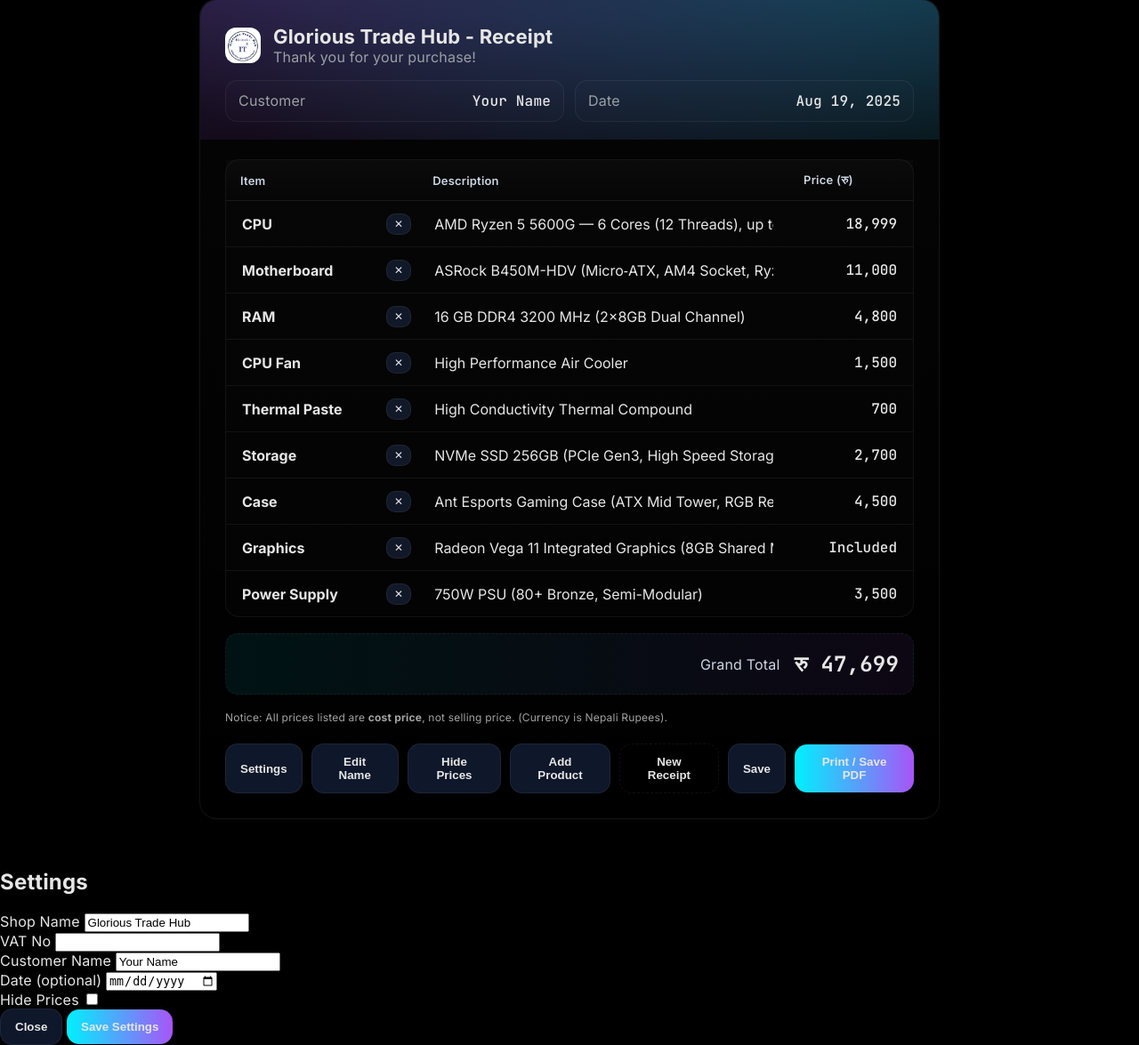
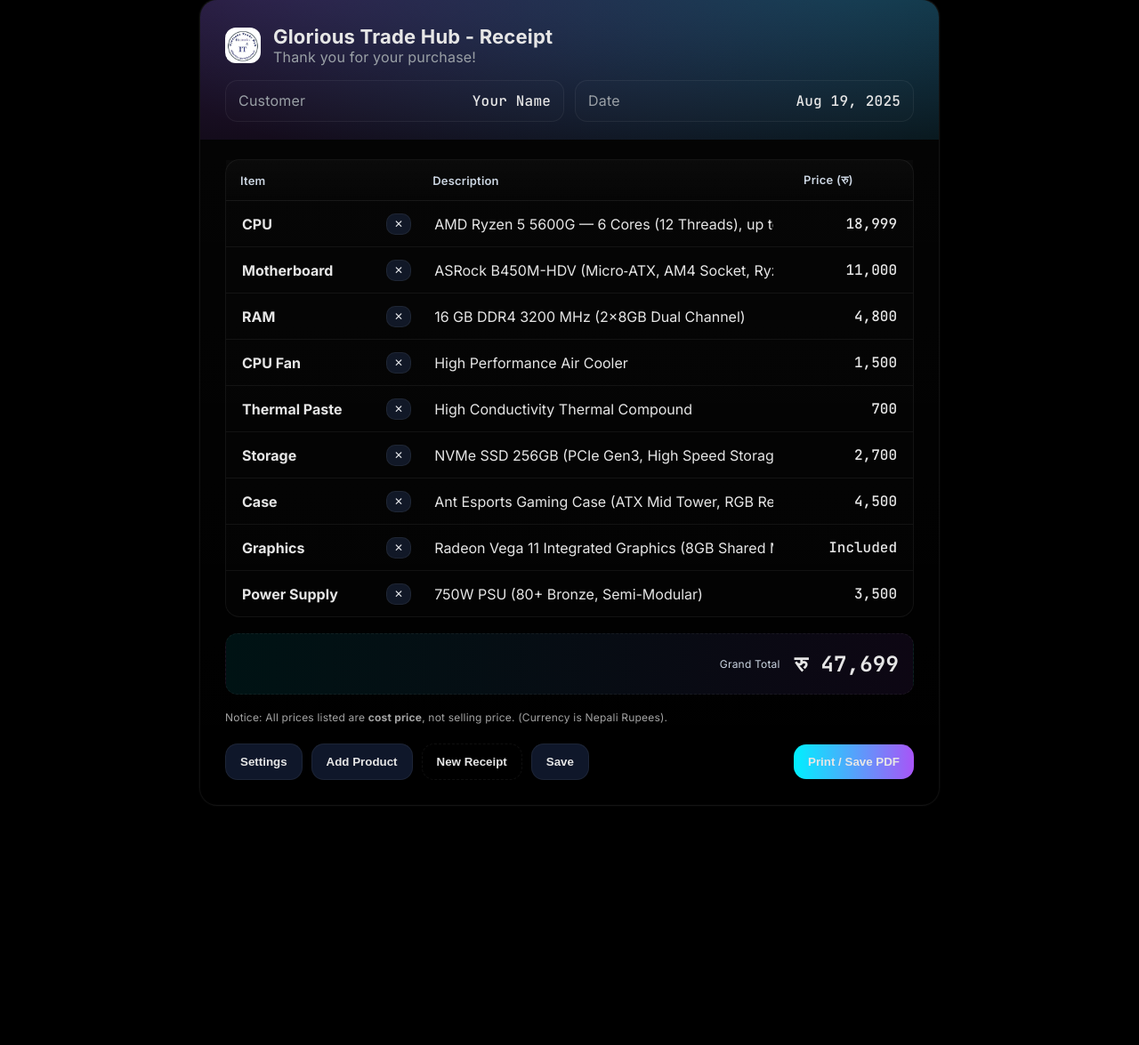
Before and after one commit to smaite/projects, a PHP site: page /receipt.php in a window 1280 px wide. Shown: the part 57-1232 px from the top of the page at 89% size. After the commit the page ends 963 px from the top, so only its background shows below. Run offline with PHP 8.4, Linux system fonts and the light colour scheme.

Commit message:
Update receipt.php

```diff
--- a/projects/receipt.php
+++ b/projects/receipt.php
@@ -196,6 +196,16 @@ if ($dateISO !== '') {
     .hide-prices .table tbody td.price{display:none}
     /* Keep remove button visible even when price column hidden */
     .hide-prices .table tbody td .row-remove{display:inline-block}
+    /* Settings modal */
+    .modal-overlay{position:fixed; inset:0; background:rgba(0,0,0,0.6); display:none; align-items:center; justify-content:center; z-index:9999}
+    .modal{width:min(640px, 92vw); background:#0a0a0a; border:1px solid var(--line); border-radius:16px; padding:20px; box-shadow:0 30px 60px rgba(0,0,0,0.6)}
+    .modal h2{margin:0 0 8px 0; font-size:18px}
+    .form-grid{display:grid; grid-template-columns:1fr 1fr; gap:12px}
+    .form-row{display:flex; flex-direction:column; gap:6px}
+    .label{font-size:12px; color:#9aa0a6}
+    .input{border:1px solid var(--line); border-radius:12px; padding:10px 12px; background:transparent; color:var(--text)}
+    .input[type="checkbox"]{width:auto}
+    .modal-actions{display:flex; justify-content:flex-end; gap:10px; margin-top:14px}
     @media (max-width: 640px){.meta{grid-template-columns:1fr}.wrap{padding:16px}}
     @media print{
       body{background:#000;color:#fff}
@@ -281,8 +291,6 @@ if ($dateISO !== '') {
           <div class="actions">
             <div class="editor-tools stack">
               <button class="btn secondary" type="button" onclick="openSettings()">Settings</button>
-              <button class="btn secondary" type="button" onclick="editName()">Edit Name</button>
-              <button class="btn secondary" type="button" id="toggle-prices-btn" onclick="togglePrices()">Hide Prices</button>
               <button class="btn secondary" type="button" onclick="addRow()">Add Product</button>
               <button class="btn ghost" type="button" onclick="newReceipt()">New Receipt</button>
               <button class="btn secondary" type="submit">Save</button>
@@ -352,9 +360,11 @@ if ($dateISO !== '') {
       // seed customer input live from display
       document.getElementById('set-customer-name').value = document.getElementById('customer-name-display').textContent.trim();
       document.getElementById('set-hide-prices').checked = document.getElementById('card-root').classList.contains('hide-prices');
+      document.body.style.overflow = 'hidden';
     }
     function closeSettings(){
       document.getElementById('settings-overlay').style.display = 'none';
+      document.body.style.overflow = '';
     }
     document.getElementById('settings-overlay').addEventListener('click', function(e){
       if(e.target === this){ closeSettings(); }
@@ -390,8 +400,6 @@ if ($dateISO !== '') {
           const hide = document.getElementById('set-hide-prices').checked;
           const card = document.getElementById('card-root');
           card.classList.toggle('hide-prices', hide);
-          const btn = document.getElementById('toggle-prices-btn');
-          if(btn){ btn.textContent = hide ? 'Show Prices' : 'Hide Prices'; }
           closeSettings();
         }
       }catch(err){
@@ -472,24 +480,7 @@ if ($dateISO !== '') {
       window.location.href = window.location.pathname + '?new=1';
     }
 
-    function togglePrices(){
-      const card = document.getElementById('card-root');
-      const btn = document.getElementById('toggle-prices-btn');
-      card.classList.toggle('hide-prices');
-      const hidden = card.classList.contains('hide-prices');
-      btn.textContent = hidden ? 'Show Prices' : 'Hide Prices';
-      // persist preference quickly
-      try{
-        const fd = new FormData();
-        fd.append('action','save_settings');
-        fd.append('shop_name', document.getElementById('shop-title').textContent.trim());
-        const vatSpanMono = document.querySelector('#vat-span .mono');
-        fd.append('vat_no', vatSpanMono ? vatSpanMono.textContent.trim() : '');
-        fd.append('date_iso', document.getElementById('set-date-iso') ? document.getElementById('set-date-iso').value : '');
-        fd.append('hide_prices', hidden ? 'on' : '');
-        fetch(window.location.href, { method:'POST', body: fd });
-      }catch(_e){}
-    }
+    // Removed standalone togglePrices button; settings controls this
 
     document.addEventListener('input', function(e){
       if(e.target && e.target.matches('#products-body input')){
```
